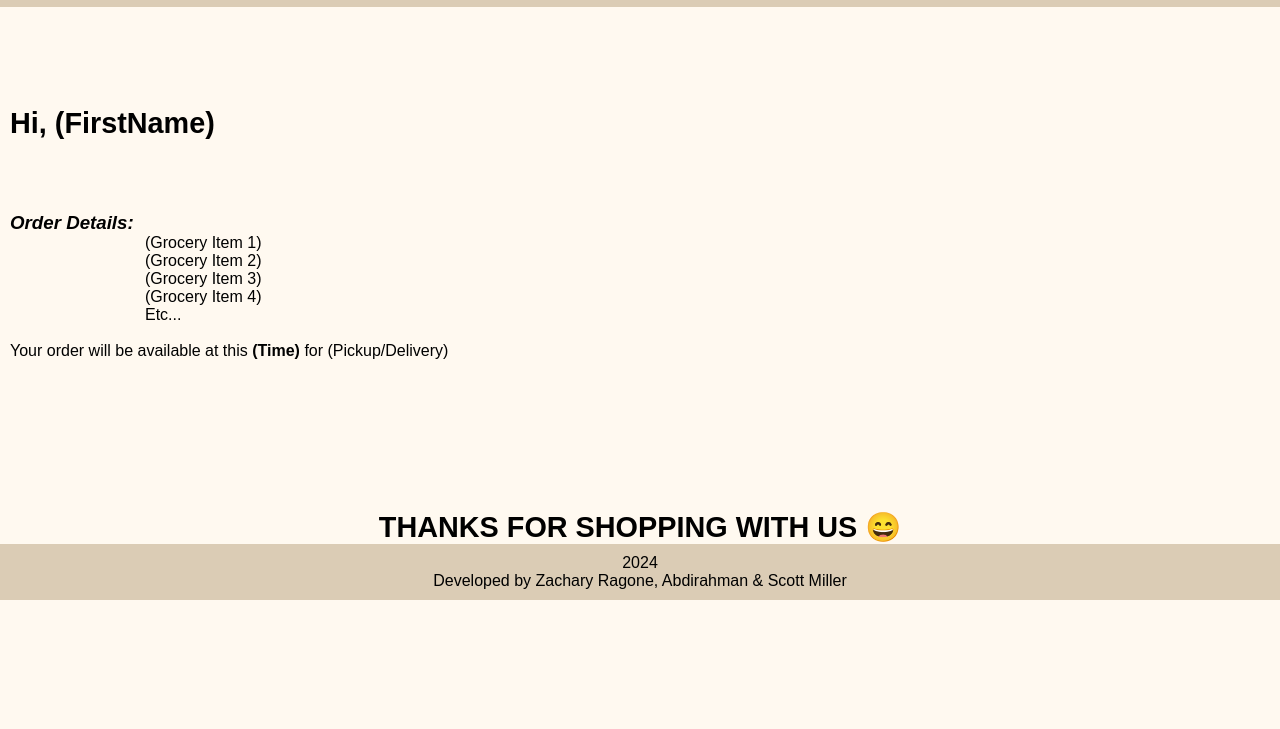
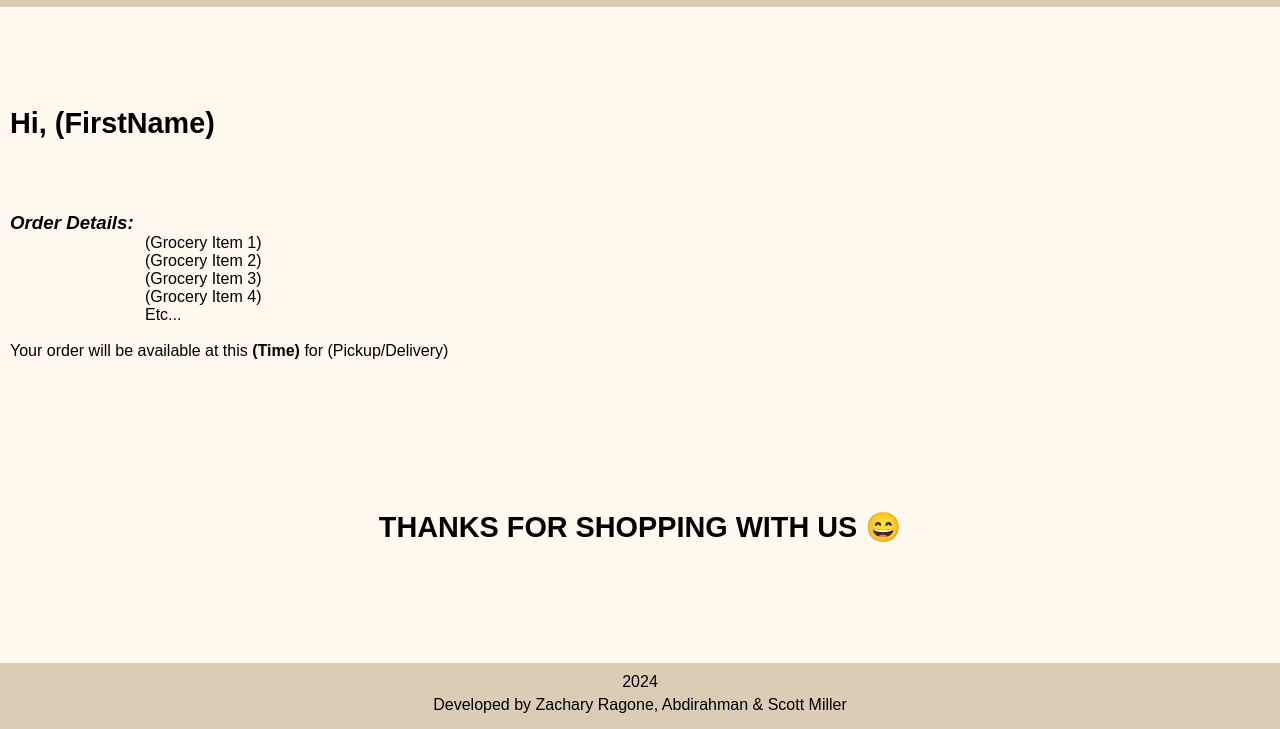
Before and after one commit to Scottymichaelmillerguy/SEIS-622-Final-Project, a plain HTML site: page farmerssquare_ordercomplete.html in a window 1280 px wide. Shown: the part 71-800 px from the top of the page. Drawn offline with Linux system fonts and the light colour scheme.

Commit message:
final html and css for abdi

```diff
--- a/css/style_ordercomplete.css
+++ b/css/style_ordercomplete.css
@@ -1,6 +1,4 @@
-/* This section is the css for the Header */
 * {
-    margin: 0;
     margin: 0;
     box-sizing: border-box;
 }
@@ -9,9 +7,11 @@
     height: 100%;
     width: 100%;
 }
-  main { flex: 1; }
 
 body {
+    display: flex;
+    flex-direction: column;
+    min-height: 100vh;
     height: 100%;
     width: 100%;
     margin: 0;
@@ -19,7 +19,6 @@
     background-color: #fff9f0;
 }
 
-  /* This Section is the CSS for the Header */
 header {
     display: flex;
     align-items: center;
@@ -31,48 +30,38 @@
     text-align: center;
 }
 
-  #Salutations{
+#Salutations {
     margin-top: 100px;
     margin-left: 10px;
     font-size: larger;
 }
 
-  #OrderDetails{
+#OrderDetails {
     margin-left: 10px;
-
 }
 
-  #G1{
-    margin-left: 135px;
-  }
-  #G2{
-    margin-left: 135px;
-  }
-  #G3{
-    margin-left: 135px;
-  }
-  #G4{
-    margin-left: 135px;
-  }
-  #G5{
+#G1, #G2, #G3, #G4, #G5 {
     margin-left: 135px;
 }
 
-  #Time{
+#Time {
     margin-left: 10px;
 }
 
-
-  #Greeting{
+#Greeting {
     margin-top: 150px;
     text-align: center;
     font-size: larger;
 }
 
-
 footer {
-    display: block;
+    background-color: #dbccb5;
     text-align: center;
     padding: 10px 0;
-    background-color: #dbccb5;
+    width: 100%;
+    margin-top: auto;
 }
+
+.footer-year, .creator-names {
+    margin-bottom: 5px;
+}
--- a/css/styleschkoutpage.css
+++ b/css/styleschkoutpage.css
@@ -1,11 +1,9 @@
 * {
-    margin: 0;
     margin: 0;
     box-sizing: border-box;
 }
 
-html,
-body {
+html, body {
     height: 100%;
     width: 100%;
 }
@@ -13,6 +11,8 @@ body {
 body {
     margin: 0;
     font-family: Arial, sans-serif;
+    position: relative;
+    min-height: 100vh;
 }
 
 header {
@@ -27,13 +27,14 @@ header {
 }
 
 footer {
-    display: block;
+    background-color: #dbccb5;
     text-align: center;
-    margin-top: 20px;
     padding: 10px 0;
-    background-color: #dbccb5;
-  }
-
+    width: 100%;
+    position: absolute;
+    bottom: 0;
+    left: 0;
+}
 
 #store-header {
     display: inline-block;
@@ -49,14 +50,13 @@ footer {
     border: none;
     cursor: pointer;
     text-decoration: none;
-  }
+}
 
 #home_icon {
     width: 50px;
     height: 50px;
     object-fit: contain;
 }
-
 
 #cart-button-img {
     height: 50px;
@@ -70,8 +70,8 @@ footer {
     padding: 10px;
 }
 
-.select-all{
-    font-size:90%;
+.select-all {
+    font-size: 90%;
 }
 
 #ReturnButton {
@@ -80,7 +80,18 @@ footer {
     padding: 10px;
 }
 
-.button { background-color: #eaeaea; border: black; color: rgb(0, 0, 0); padding: 6px 10px; text-align: center; text-decoration: none; display: inline-block; font-size: 14px; margin: 4px 2px; cursor: pointer; }
+.button {
+    background-color: #eaeaea;
+    border: black;
+    color: rgb(0, 0, 0);
+    padding: 6px 10px;
+    text-align: center;
+    text-decoration: none;
+    display: inline-block;
+    font-size: 14px;
+    margin: 4px 2px;
+    cursor: pointer;
+}
 
 #PaymentButton {
     text-align: right;
@@ -107,7 +118,6 @@ footer {
 
 #billing_information {
     padding-left: 55px;
-
 }
 
 .form-container {
@@ -126,15 +136,7 @@ footer {
     padding: 10px;
 }
 
-.item-total {
-    font-size: 90%;
-}
-
-.tax-amount {
-    font-size: 90%;
-}
-
-.shipping-cost {
+.item-total, .tax-amount, .shipping-cost {
     font-size: 90%;
 }
 
```
Also changed, not shown: farmerssquare_ordercomplete.html (+1 -1 lines). Lines whose indentation alone changed are shown as unchanged.
